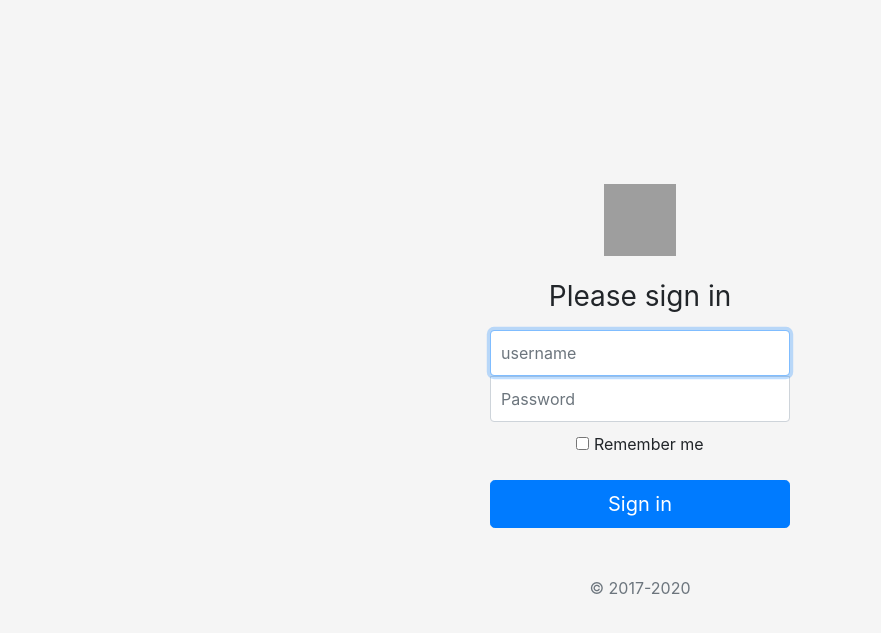
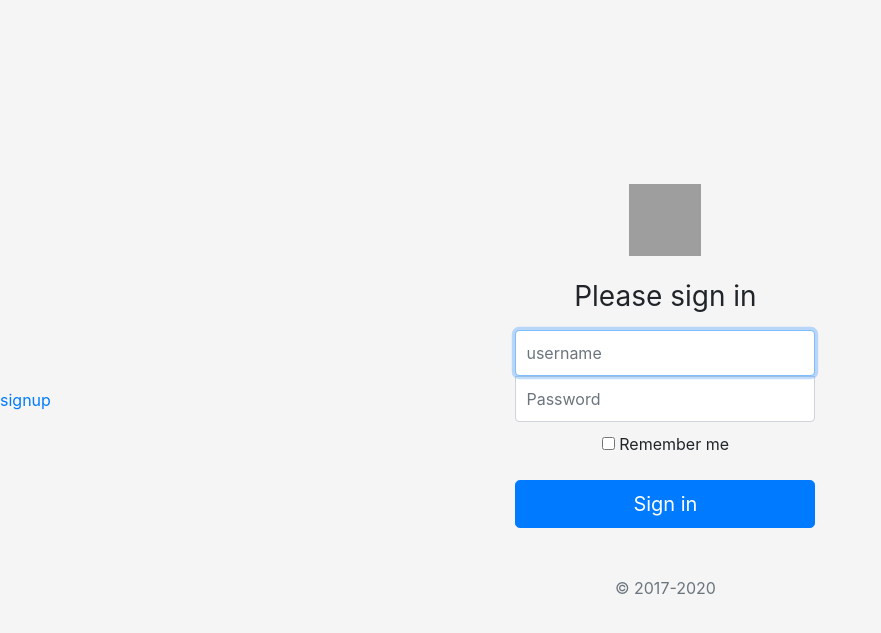
Before and after one commit to rahulomprasad/new, a Django app: template templates/login.html in a window 1280 px wide. Shown: the top 633 px of the page, without its empty margins (0-881 px from the left). Run offline with Django 3.2, Linux system fonts and the light colour scheme; the template is opened without the code that fills it, so the values that code supplies are empty; some libraries are stand-ins or nearby versions; grey boxes are pictures that could not be loaded.

Commit message:
Update login.html

```diff
--- a/templates/login.html
+++ b/templates/login.html
@@ -77,6 +77,7 @@ body {
     <link href="signin.css" rel="stylesheet">
   </head>
   <body class="text-center">
+    <a href="signup.html">signup</a>
     <form class="form-signin" method="post" action="/login">
      {% csrf_token %}
   <img class="mb-4" src="/docs/4.5/assets/brand/bootstrap-solid.svg" alt="" width="72" height="72">
```
